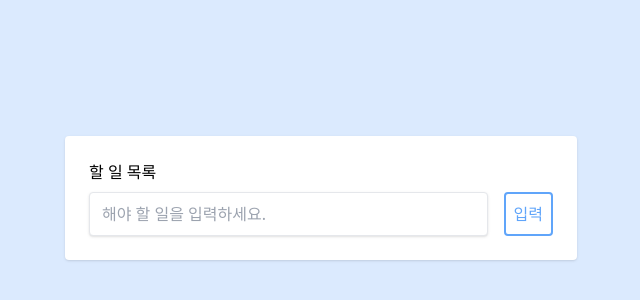
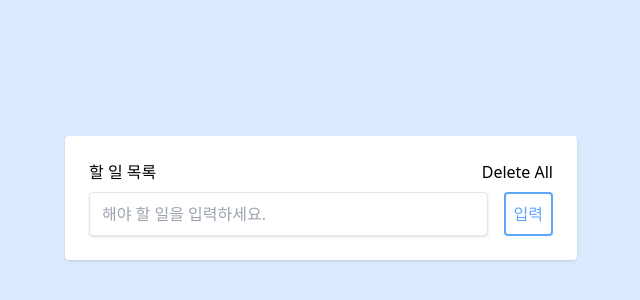
Before and after one commit to kwonyongjun1/Front-end-curriculum, a React (Create React App) app in the folder React/react-todo-app/: page / in a window 1280 px wide. Shown: the part 202-502 px from the top of the page, without its empty margins (319-959 px from the left). Built offline with nearby package versions, Linux system fonts and the light colour scheme.

Commit message:
feat: 할일 목록 모두 삭제 기능 추가

```diff
--- a/React/react-todo-app/src/App.js
+++ b/React/react-todo-app/src/App.js
@@ -32,12 +32,15 @@ export default function App(){
     setTodoData(newTodoData)
   }, [todoData])
 
-
+  const handleRemoveClick = () =>{
+    setTodoData([]);
+  }
     return(
       <div className="flex items-center justify-center w-screen h-screen bg-blue-100">
         <div className='w-full p-6 m-4 bg-white rounded shadow lg:w-3/4 lg:max-w-lg'>
           <div className='flex justify-between'>
             <h1>할 일 목록</h1>
+            <button onClick={handleRemoveClick}>Delete All</button>
           </div>
 
           <Lists todoData = {todoData} setTodoData = {setTodoData} handleClick = {handleClick}/>
```
